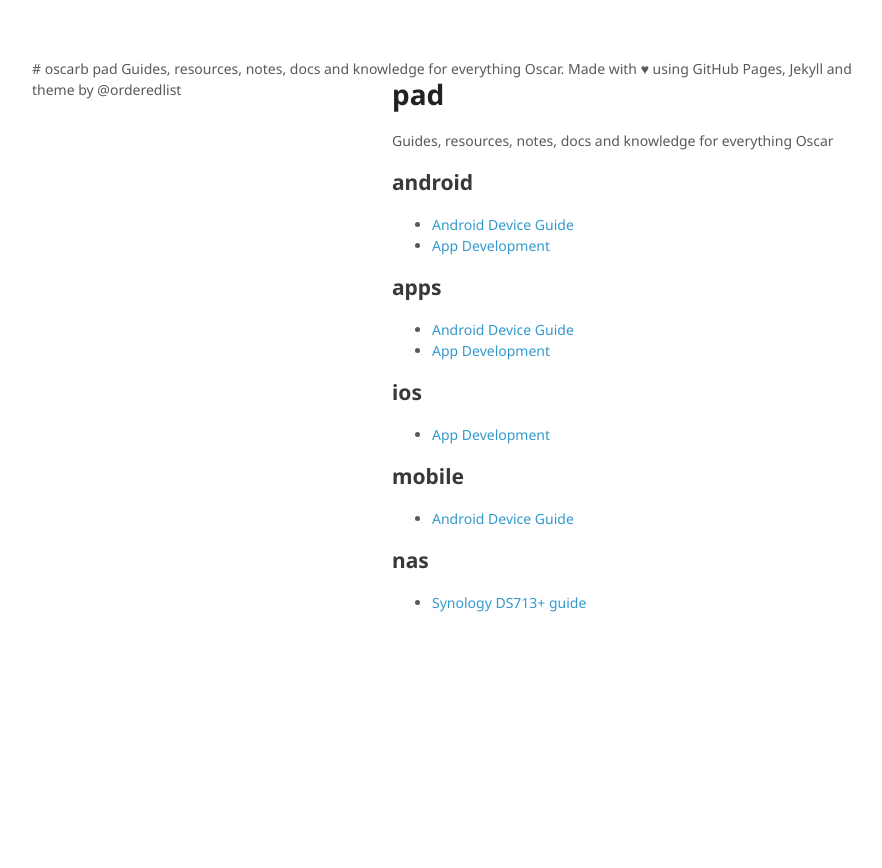
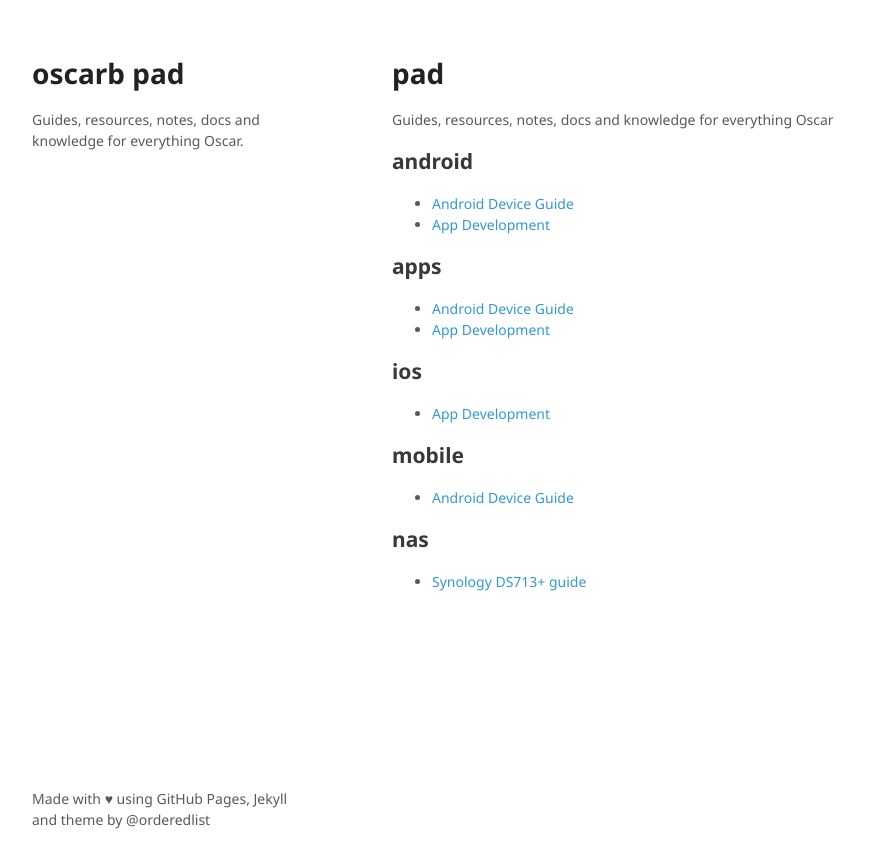
Before and after one commit to oscarb/pad, a Jekyll site: the page built from index.md, in a window 1280 px wide. Shown: the top 868 px of the page, without its empty margins (178-1060 px from the left). Built offline with Jekyll 4.4.1, drawn with Linux system fonts in a browser that asks for light colours.

Commit message:
Markdownify includes
Source: http://wolfslittlestore.be/2013/10/rendering-markdown-in-jekyll/

```diff
--- a/_layouts/default.html
+++ b/_layouts/default.html
@@ -5,11 +5,17 @@
 </head>
 <body>
 <div class="wrapper">
-  {% include header.md %}
+  <header>
+    {% capture header %}{% include header.md %}{% endcapture %}
+    {{ header | markdownify }}
+  </header>
   <section>
     {{ content }}
   </section>
-  {% include footer.md %}
+  <footer>
+    {% capture footer %}{% include footer.md %}{% endcapture %}
+    {{ footer | markdownify }}
+  </footer>
  </div>
 <script src="{{ site.github.url }}/scale.fix.js"></script>
 </body>
```
